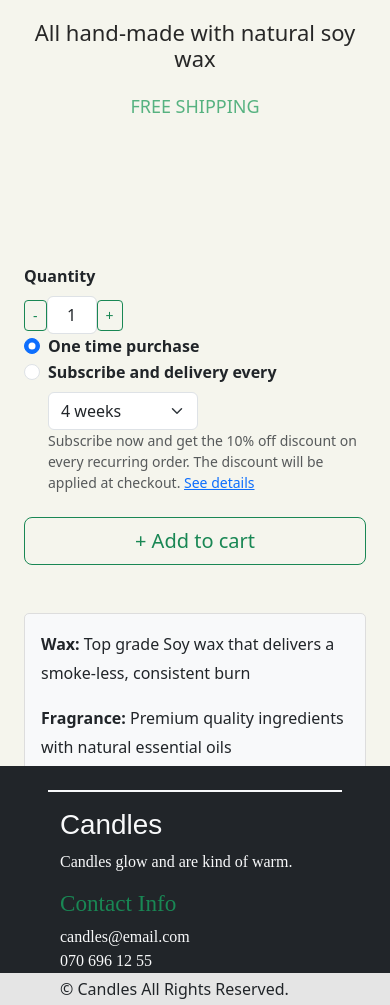
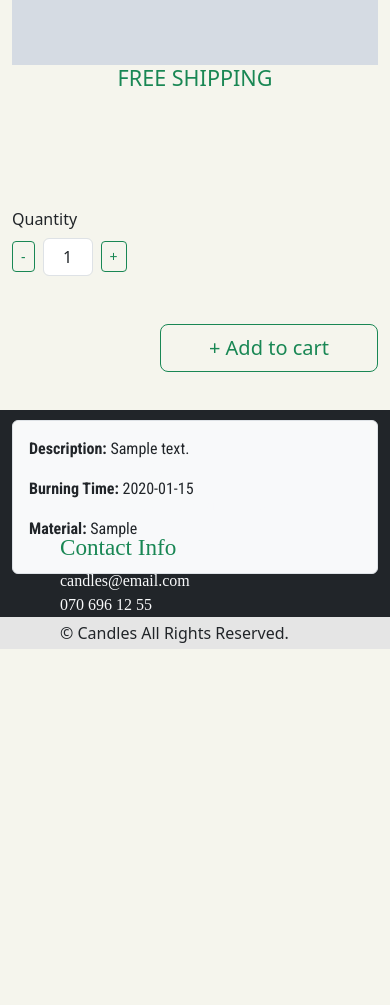
Before and after one commit to tsiapalis/webshop_group, a Django app: page /item/1 in a window 390 px wide. Shown: the part 603-1608 px from the top of the page. After the commit the page ends 1252 px from the top, so only its background shows below. Run offline with Django 5.2, Linux system fonts and the light colour scheme; tables that the repository leaves empty hold one stand-in row (values such as "Sample post"); grey boxes marked "Sample" are stand-in pictures; some web fonts are replaced.

Commit message:
fixed styling in detailed_item.html

```diff
--- a/static/css/base.css
+++ b/static/css/base.css
@@ -57,71 +57,5 @@ body {
 }
 
 .base-container {
-    height: 100%;
+    height: 100vh;
 }
-
-/***Detail Page***/
-#detail-content {
-    margin-top: 70px !important;
-    height: 600px;
-    margin-bottom: 80px;
-    display: block;
-}
-
-
-.left_side {
-    height: 600px;
-    display: block;
-}
-
-.right_side {
-    height: 600px;
-    display: block;
-}
-
-.product-preview {
-    height: 433px;
-    display: block;
-    background-color: #f6f8fa;
-}
-
-.product-preview img {
-    margin: 0 auto;
-    position: relative;
-    width: 433px;
-    height: 433px;
-}
-
-.product-info p {
-    margin-top: 20px;
-    text-align: center;
-    font-size: 22px;
-    line-height: 26px;
-    color: #272727;
-}
-
-.free-shipping-info {
-    color: #56b280 !important;
-    font-size: 18px !important;
-    margin-top: 6px !important;
-}
-
-.right_side label {
-    font-weight: bold;
-}
-
-.right_side input[type="text"] {
-    width: 60px;
-    margin: 0 !important;
-}
-
-.product-details {
-    border: 1px solid #ddd;
-    border-radius: 5px;
-    line-height: 1.8;
-}
-
-#quantity input {
-    font-weight: bold;
-    font-size: 14px;
-}
--- /dev/null
+++ b/static/css/detailed_item.css
@@ -0,0 +1,13 @@
+/***Detail Page***/
+#detail-content {
+    margin-top: 70px !important;
+    height: 600px;
+    margin-bottom: 80px;
+    display: block;
+}
+
+
+#quantity input {
+    font-weight: bold;
+    font-size: 14px;
+}
--- a/static/css/discovery.css
+++ b/static/css/discovery.css
@@ -5,7 +5,3 @@
 .item:hover {
     transform: scale(1.05);
 }
-
-.products-container {
-    height: 100vh;
-}
--- a/templates/core_app/base.html
+++ b/templates/core_app/base.html
@@ -12,6 +12,7 @@
     <link rel="stylesheet" href="{% static 'css/navbar.css' %}">
     <link rel="stylesheet" href="{% static 'css/footer.css' %}">
     <link rel="stylesheet" href="{% static 'css/discovery.css' %}">
+    <link rel="stylesheet" href="{% static 'css/detailed_item.css' %}">
     <!-- Bootstrap CSS -->
     <link href="https://cdn.jsdelivr.net/npm/bootstrap@5.3.3/dist/css/bootstrap.min.css" rel="stylesheet"
         integrity="sha384-QWTKZyjpPEjISv5WaRU9OFeRpok6YctnYmDr5pNlyT2bRjXh0JMhjY6hW+ALEwIH" crossorigin="anonymous">
@@ -33,7 +34,8 @@
         rel="stylesheet">
     <!-- Google Fonts Icons -->
     <!-- This creates big overhead -->
-    <link rel="stylesheet" href="https://fonts.googleapis.com/css2?family=Material+Symbols+Outlined:opsz,wght,FILL,GRAD@20..48,100..700,0..1,-50..200" />
+    <link rel="stylesheet"
+        href="https://fonts.googleapis.com/css2?family=Material+Symbols+Outlined:opsz,wght,FILL,GRAD@20..48,100..700,0..1,-50..200" />
 </head>
 
 <body>
--- a/templates/core_app/discovery/detailed_item.html
+++ b/templates/core_app/discovery/detailed_item.html
@@ -1,24 +1,19 @@
 {% extends 'core_app/base.html' %}
 
+
 {% block body_block %}
+<div class="base-container container mt-5">
+  <h1 class="text-center pb-4 stick-no-bills-font fs-1 h2">{{ item.title }}</h1>
+  <div class="row">
+    <div class="col-lg d-flex flex-column align-items-center h4">
+      <img class="img-fluid" style="width: 433px; height: 433px;" src="{{ item.image }}" alt="{{ item.title }}">
+      <p class="free-shipping-info text-center text-success">FREE SHIPPING</p>
+    </div>
 
-<div class="container mt-5">
-  <div class="row">
-    <div class="col-lg boxy left_side">
-      <div class="row product-preview">
-        <img src="#">
-      </div>
-      <div class="row product-info">
-        <p>All hand-made with natural soy wax</p>
-        <span></span>
-        <p class="free-shipping-info">FREE SHIPPING</p>
-      </div>
-    </div>
-    <div class="col-lg boxy right_side">
-      <div class="container py-5">
-        <div class="row">
-          <!-- Left Section (Quantity) -->
-          <div class="col-md-6 d-flex flex-column align-items-start" style="padding-top:50px;">
+    <div class="col-lg boxy container py-5">
+      <div class="row h6">
+
+        <div class="col-md-6 d-flex flex-column align-items-start pt-5">
           <label for="quantity" class="form-label">Quantity</label>
           <div class="d-flex align-items-center">
             <button class="btn btn-outline-success btn-sm" id="decrement" type="button">-</button>
@@ -28,53 +23,16 @@
           </div>
         </div>
 
-          <!-- Right Section (Subscription and Add to Cart) -->
-          <div class="col-md-6">
-            <div class="mb-4">
-              <div class="form-check">
-                <input class="form-check-input" type="radio" name="purchaseType" id="oneTime" checked>
-                <label class="form-check-label" for="oneTime">
-                  One time purchase
-                </label>
-              </div>
-              <div class="form-check">
-                <input class="form-check-input" type="radio" name="purchaseType" id="subscribe">
-                <label class="form-check-label" for="subscribe">
-                  Subscribe and delivery every
-                </label>
-                <select class="form-select mt-2" id="subscriptionDuration" style="max-width: 150px;">
-                  <option value="4 weeks">4 weeks</option>
-                  <option value="8 weeks">8 weeks</option>
-                  <option value="12 weeks">12 weeks</option>
-                </select>
-                <small class="text-muted">
-                  Subscribe now and get the 10% off discount on every recurring order. The discount will be applied at
-                  checkout.
-                  <a href="#">See details</a>
-                </small>
-              </div>
-            </div>
-            <button class="btn btn-outline-success btn-lg w-100">+ Add to cart</button>
+        <div class="col-md-6 pt-5 d-flex justify-content-end">
+          <button class="btn btn-outline-success btn-lg px-5">+ Add to cart</button>
         </div>
       </div>
 
-        <!-- Product Details -->
-        <div class="row mt-5">
-          <div class="col-12">
-            <div class="product-details bg-light p-3">
-              <p><strong>Wax:</strong> Top grade Soy wax that delivers a smoke-less, consistent burn</p>
-              <p><strong>Fragrance:</strong> Premium quality ingredients with natural essential oils</p>
-              <p><strong>Burning Time:</strong> 70-75 hours <strong>Dimension:</strong> 10cm x 5cm
-                <strong>Weight:</strong> 400g
-              </p>
+      <div class="mt-5 col-12 bg-light p-3 border rounded roboto-font fw-normal">
+        <p><strong>Description:</strong> {{ item.description }}</p>
+        <p><strong>Burning Time:</strong> {{ item.burn_time }} </p>
+        <p><strong>Material:</strong> {{ item.material }}</p>
       </div>
     </div>
   </div>
-      </div>
-    </div>
-
-  </div>
-
-
-</div>
   {% endblock %}
--- a/templates/core_app/discovery/discovery.html
+++ b/templates/core_app/discovery/discovery.html
@@ -12,11 +12,11 @@
         </div>
     </div>
 
-    <div class="products-container row">
+    <div class="row">
         {% for item in items %}
         <div class="col-lg-4 col-md-6 mt-4 pt-2">
             <a href="{% url 'core_app:detailed_item' item.id %}" class="text-decoration-none text-dark">
-                <div class="item rounded border shadow-lg">
+                <div class="item rounded border shadow-lg bg-light">
 
                     <div class="d-block overflow-hidden position-relative">
                         <img class="img-fluid rounded-top" src="{{ item.image }}" alt="{{ item.title }}">
```
Lines whose indentation alone changed are shown as unchanged.
